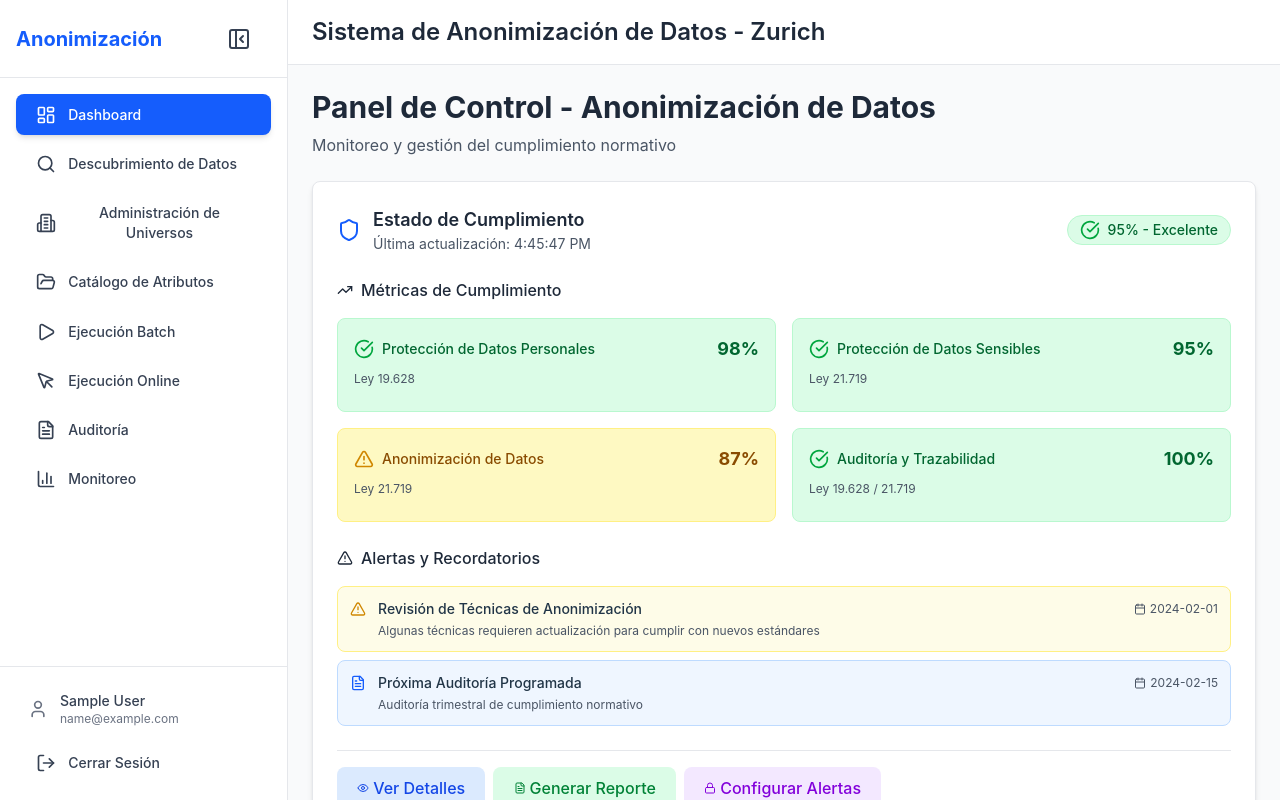
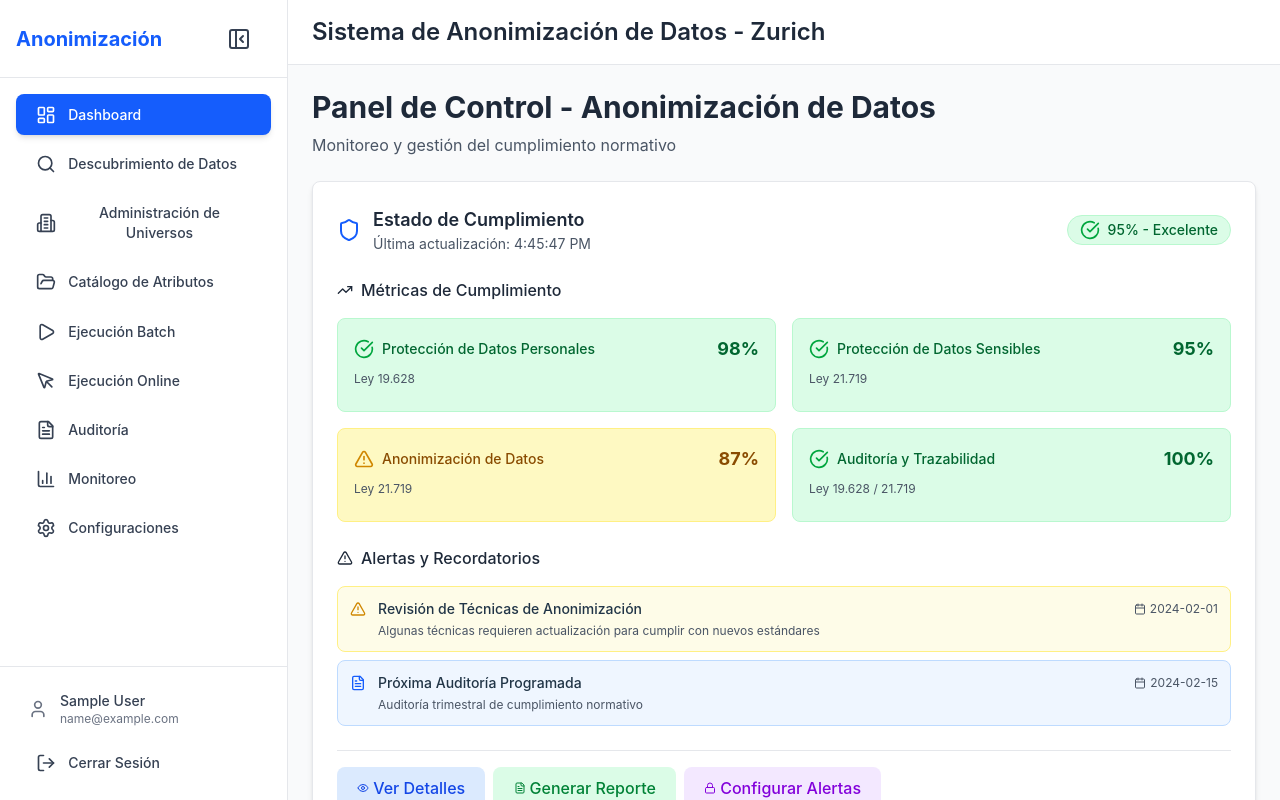
Before and after one commit to dmmtdeveloper/DATASHIELD, a React (Vite) app: page / in a window 1280 px wide. Built offline with nearby package versions, Linux system fonts and the light colour scheme; sample sign-in values are in the browser's storage.

Commit message:
settings

```diff
--- a/src/App.tsx
+++ b/src/App.tsx
@@ -11,6 +11,7 @@ import AttributeCatalog from './pages/AttributeCatalog/AttributeCatalog';
 import BatchExecution from './pages/BatchExecution/BatchExecution';
 import OnlineExecution from './pages/OnlineExecution/OnlineExecution';
 import AuditTrail from './pages/AuditTrail/AuditTrail';
+import Settings from './pages/Settings/Settings';
 
 // Componentes temporales para las rutas restantes
 // const BatchExecution = () => <div className="card p-6"><h2 className="text-2xl font-bold mb-4">Ejecución Batch</h2><p>En desarrollo...</p></div>;
@@ -40,6 +41,7 @@ function App() {
                   <Route path="/online" element={<OnlineExecution />} />
                   <Route path="/audit" element={<AuditTrail />} />
                   <Route path="/monitoring" element={<Monitoring />} />
+                  <Route path="/settings" element={<Settings />} />
                   <Route path="*" element={<Navigate to="/" replace />} />
                 </Routes>
               </Layout>
--- a/src/components/common/Layout/Layout.tsx
+++ b/src/components/common/Layout/Layout.tsx
@@ -10,6 +10,7 @@ import {
   MousePointer,
   FileText,
   BarChart3,
+  Settings,
   Menu,
   X,
   LogOut,
@@ -36,7 +37,8 @@ const Layout: React.FC<LayoutProps> = ({ children }) => {
     { text: 'Ejecución Batch', icon: Play, path: '/batch' },
     { text: 'Ejecución Online', icon: MousePointer, path: '/online' },
     { text: 'Auditoría', icon: FileText, path: '/audit' },
-    { text: 'Monitoreo', icon: BarChart3, path: '/monitoring' }
+    { text: 'Monitoreo', icon: BarChart3, path: '/monitoring' },
+    { text: 'Configuraciones', icon: Settings, path: '/settings' }
   ];
 
   const handleLogout = () => {
```
